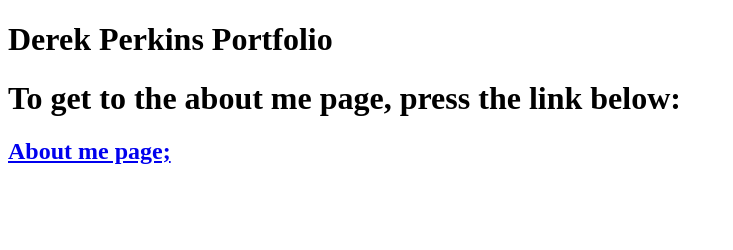
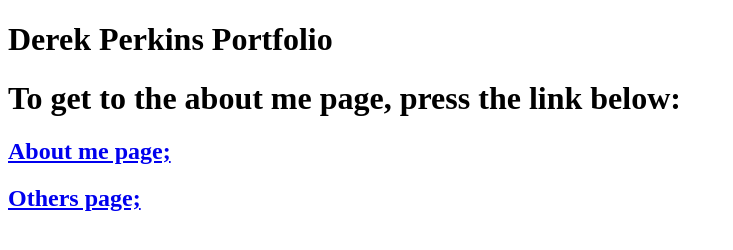
Before and after one commit to derekmeme/csp.github.io, a plain HTML site: page index.html in a window 1280 px wide. Shown: the whole page, without its empty margins (0-733 px from the left). Drawn offline with Linux system fonts and the light colour scheme.

Commit message:
Update index.html

```diff
--- a/index.html
+++ b/index.html
@@ -8,6 +8,7 @@
 
     <h1>To get to the about me page, press the link below:</h1>
     <a href="./about"><h2>About me page;</h2></a>
+    <a href="./style"><h2>Others page;</h2></a>
 
   </body>
 </html>
```
